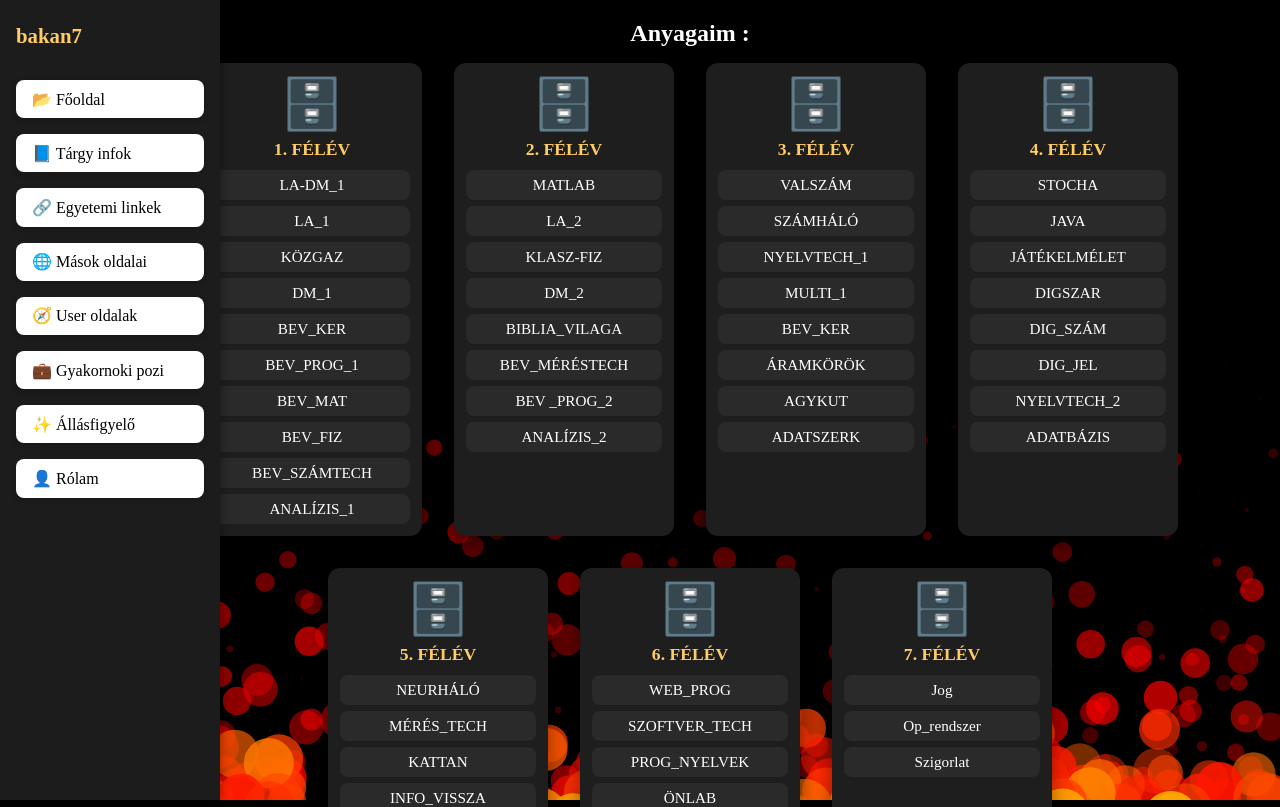
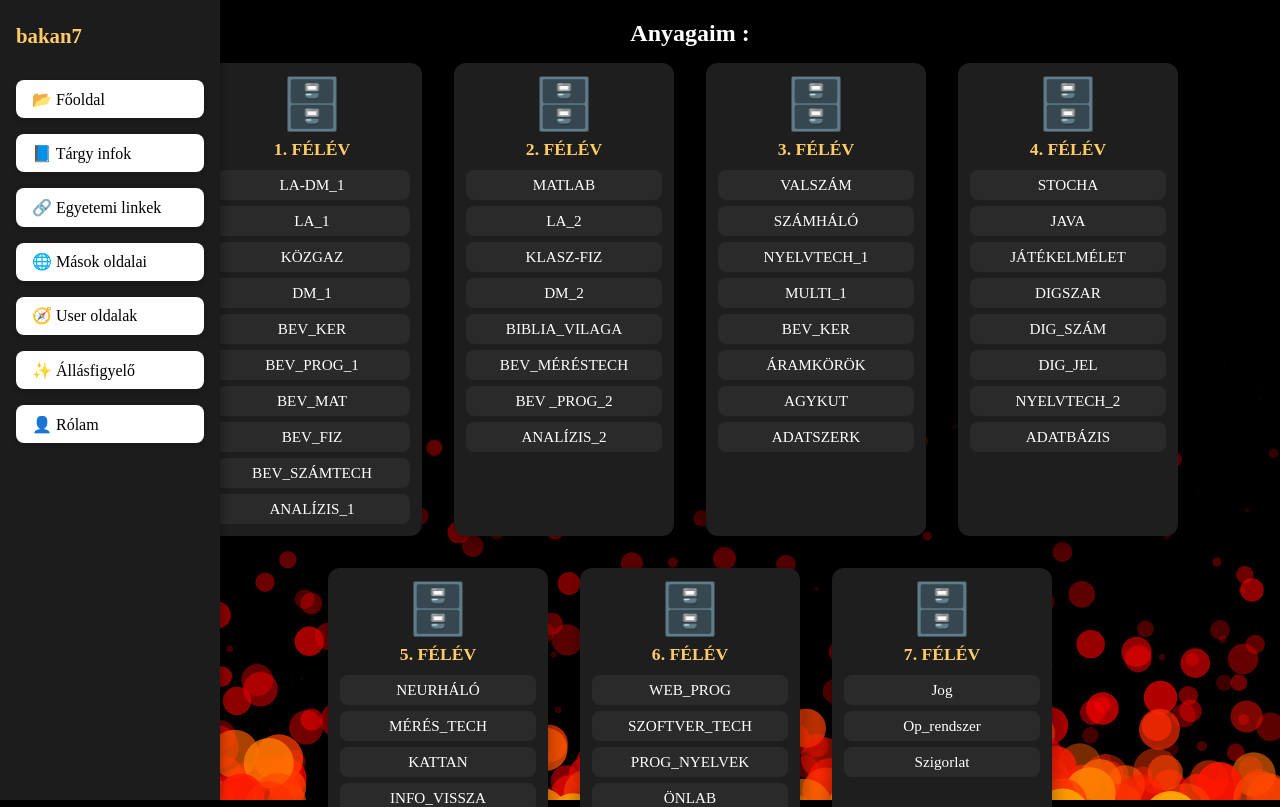
Before and after one commit to Andrssss/MyWebsite, a React (Vite) app: page / in a window 1280 px wide. Shown: the top 807 px of the page. Built offline with nearby package versions, Linux system fonts and the light colour scheme.

Commit message:
Update App.jsx

```diff
--- a/src/App.jsx
+++ b/src/App.jsx
@@ -95,7 +95,6 @@ useEffect(() => {
               <li><Link to="/egyetemi_linkek" onClick={() => setMenuOpen(false)}>Egyetemi Linkek</Link></li>
               <li><Link to="/masok_oldalai" onClick={() => setMenuOpen(false)}>Mások oldalai</Link></li>
               <li><Link to="/User_oldalak" onClick={() => setMenuOpen(false)}>User oldalak</Link></li>
-              <li><Link to="/gyakornoki_poziciok" onClick={() => setMenuOpen(false)}>Gyakornoki linkek</Link></li>
               <li><Link to="/allasfigyelo" onClick={() => setMenuOpen(false)}>Állásfigyelő</Link></li>
               <li><Link to="/rolam" onClick={() => setMenuOpen(false)}>Rólam</Link></li>
             </ul>
@@ -114,7 +113,6 @@ useEffect(() => {
                 <li><Link to="/egyetemi_linkek">🔗 Egyetemi linkek</Link></li>
                 <li><Link to="/masok_oldalai">🌐 Mások oldalai</Link></li>
                 <li><Link to="/User_oldalak">🧭 User oldalak</Link></li>
-                <li><Link to="/gyakornoki_poziciok">💼 Gyakornoki pozi</Link></li>
                 <li><Link to="/allasfigyelo">✨ Állásfigyelő</Link></li>
                 <li><Link to="/rolam">👤 Rólam</Link></li>
 
```
